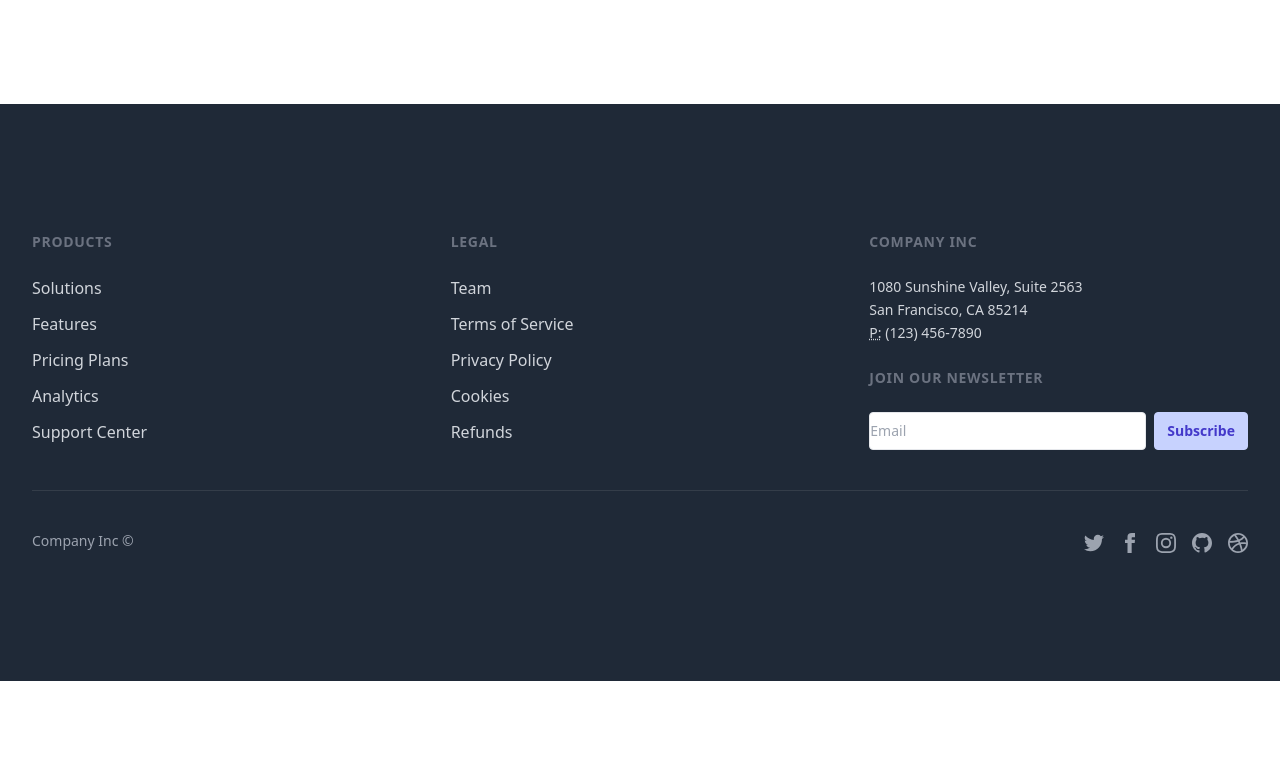
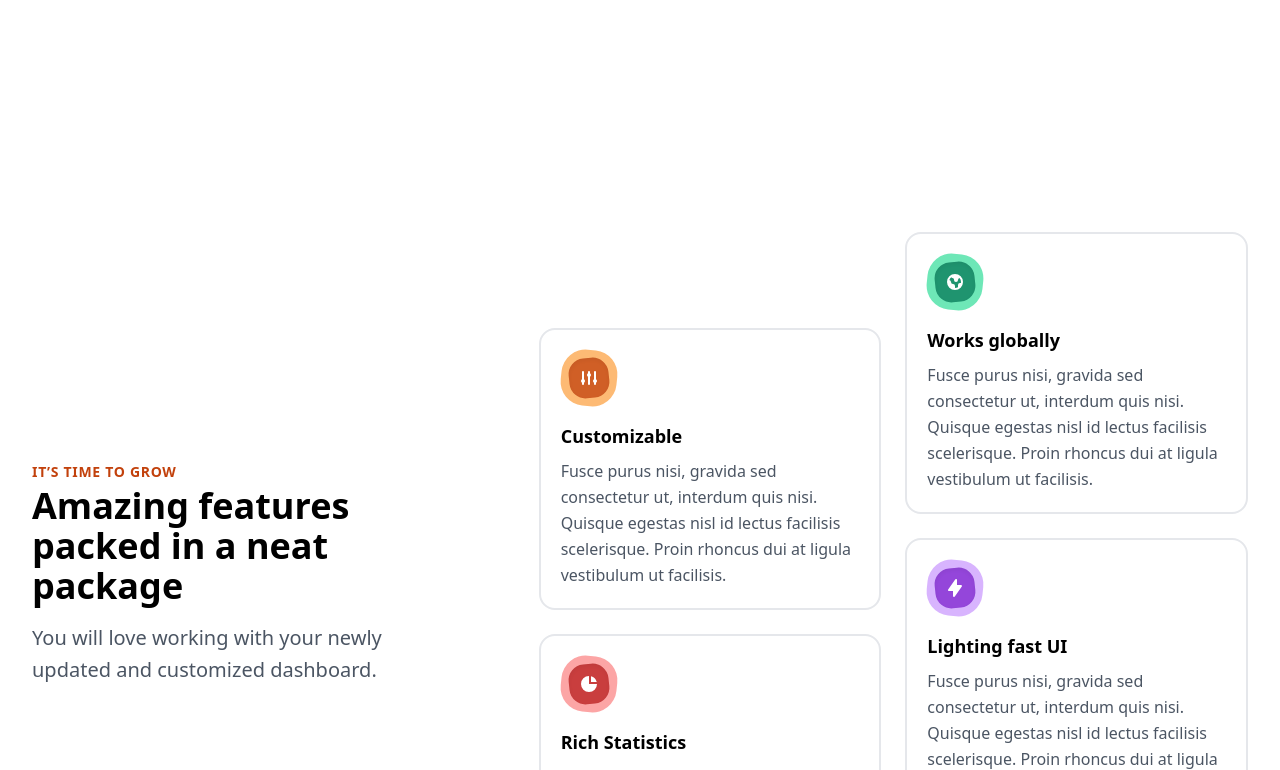
Before and after one commit to ankit0696/vibrant-iitp, a Next.js app: page / in a window 1280 px wide. Shown: the part 750-1520 px from the top of the page. Before the commit the page ends 1431 px from the top, so only its background shows below. Built offline with nearby package versions, Linux system fonts and the light colour scheme.

Commit message:
feature added

```diff
--- a/components/home/Features.js
+++ b/components/home/Features.js
@@ -11,7 +11,7 @@ export default function Features() {
             <div className='lg:w-5/12 xl:w-5/12 md:py-12 space-y-10'>
               <div>
                 <div className='text-sm uppercase font-bold tracking-wider mb-1 text-orange-700'>
-                  It’s time to build
+                  It’s time to grow
                 </div>
                 <h2 className='text-3xl md:text-4xl font-extrabold mb-4'>
                   Amazing features packed in a neat package
--- a/components/home/Hero.js
+++ b/components/home/Hero.js
@@ -8,7 +8,7 @@ export default function Hero() {
       <div className='flex flex-col lg:flex-row space-y-16 lg:space-y-0 text-center lg:text-left container xl:max-w-7xl mx-auto px-4 py-16 lg:px-8 lg:py-32'>
         <div className='lg:w-1/2 lg:flex lg:items-center'>
           <div>
-            <div className='font-semibold inline-flex px-2 py-1 leading-4 mb-2 text-sm rounded text-orange-700 bg-orange-200'>
+            <div className='font-semibold inline-flex px-2 py-1 leading-4 mb-2 text-sm rounded text-orange-700 bg-orange-200 hover:animate-pulse'>
               Live
             </div>
             <h1 className='text-3xl md:text-4xl font-extrabold mb-4'>
--- a/pages/index.js
+++ b/pages/index.js
@@ -1,3 +1,4 @@
+import Features from '@/components/home/Features'
 import Hero from '@/components/home/Hero'
 import Layout from '@/components/Layout'
 
@@ -6,6 +7,7 @@ export default function Home() {
     <Layout title='' keywords='' description=''>
       <main>
         <Hero />
+        <Features />
       </main>
     </Layout>
   )
```
